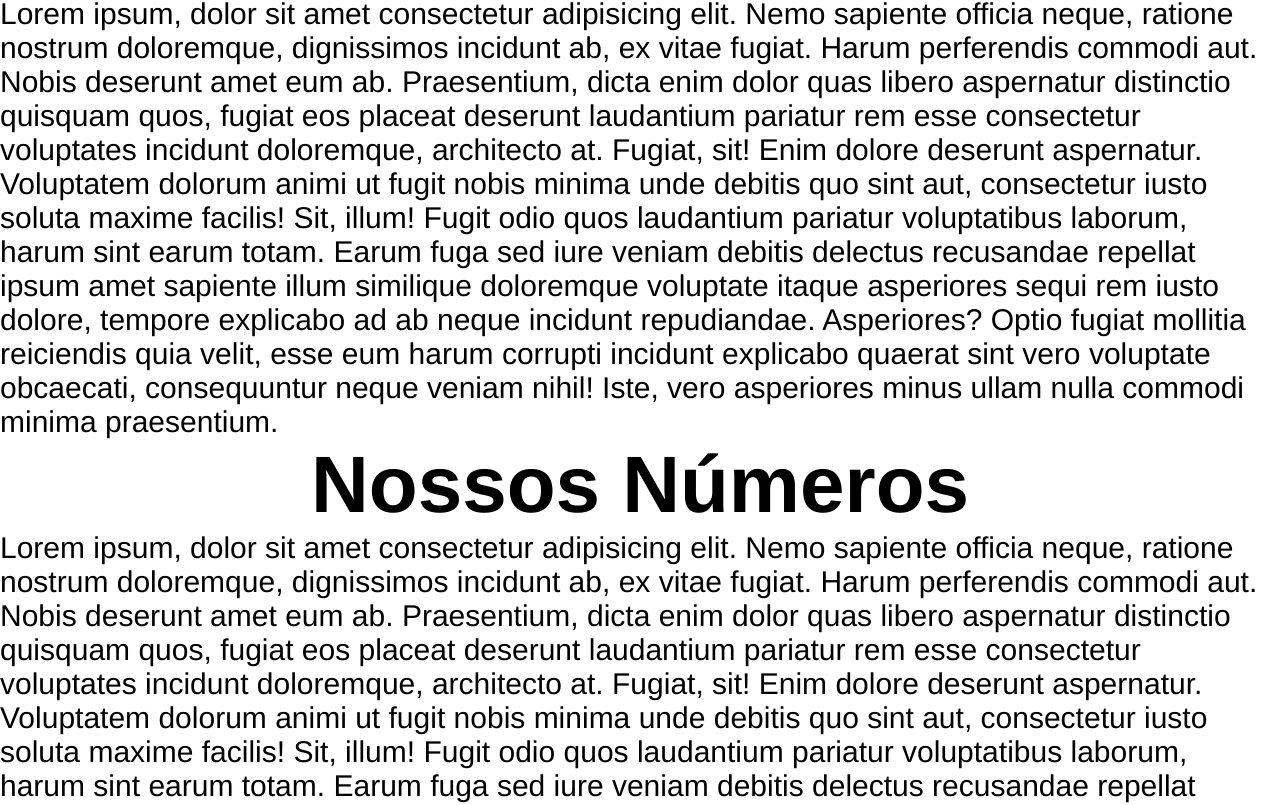
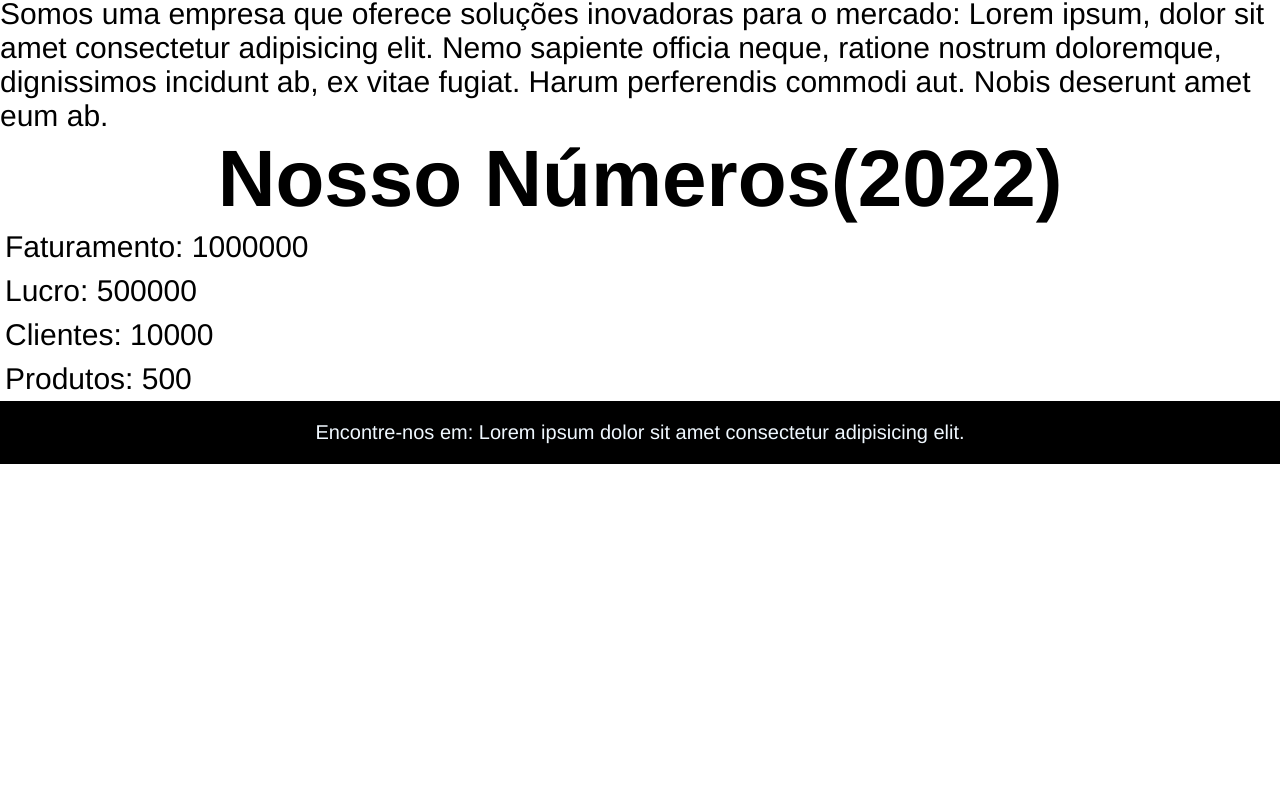
Before and after one commit to gabrimoreira/desafioreact, a React (Create React App) app: page / in a window 1280 px wide. Shown: the part 895-1700 px from the top of the page. After the commit the page ends 1359 px from the top, so only its background shows below. Built offline with nearby package versions, Linux system fonts and the light colour scheme.

Commit message:
Alteração TitleText NumberList: Adicionei o uso de props para esses componentes

```diff
--- /dev/null
+++ b/src/Components/NumberList.jsx
@@ -0,0 +1,18 @@
+import '../Style/NumberList.css'
+function NumberList(props) {
+    return (
+      <div className="sessao">
+        <h1 className="titulo">{props.titulo}</h1>
+        <ul className="lista">
+          {props.numeros.map((numero) => (
+            <li className="item" key={numero.nome}>
+              <span className="nome">{numero.nome}</span>
+              <span className="valor">{numero.valor}</span>
+            </li>
+          ))}
+        </ul>
+      </div>
+    );
+  }
+
+  export default NumberList;
--- a/src/Components/TitleText.jsx
+++ b/src/Components/TitleText.jsx
@@ -1,20 +1,10 @@
 import '../Style/TitleText.css'
 
-function TitleText(){
+function TitleText(props){
     return(
         <>
-            <h1 className="titulo">Nossa história</h1>
-            <p className="texto">Lorem ipsum, dolor sit amet consectetur adipisicing elit. Nemo sapiente officia neque, ratione nostrum doloremque, dignissimos incidunt ab, ex vitae fugiat. Harum perferendis commodi aut. Nobis deserunt amet eum ab.
-            Praesentium, dicta enim dolor quas libero aspernatur distinctio quisquam quos, fugiat eos placeat deserunt laudantium pariatur rem esse consectetur voluptates incidunt doloremque, architecto at. Fugiat, sit! Enim dolore deserunt aspernatur.
-            Voluptatem dolorum animi ut fugit nobis minima unde debitis quo sint aut, consectetur iusto soluta maxime facilis! Sit, illum! Fugit odio quos laudantium pariatur voluptatibus laborum, harum sint earum totam.
-            Earum fuga sed iure veniam debitis delectus recusandae repellat ipsum amet sapiente illum similique doloremque voluptate itaque asperiores sequi rem iusto dolore, tempore explicabo ad ab neque incidunt repudiandae. Asperiores?
-            Optio fugiat mollitia reiciendis quia velit, esse eum harum corrupti incidunt explicabo quaerat sint vero voluptate obcaecati, consequuntur neque veniam nihil! Iste, vero asperiores minus ullam nulla commodi minima praesentium.</p>
-            <h1 className="titulo">Nossos Números</h1>
-            <p className="texto">Lorem ipsum, dolor sit amet consectetur adipisicing elit. Nemo sapiente officia neque, ratione nostrum doloremque, dignissimos incidunt ab, ex vitae fugiat. Harum perferendis commodi aut. Nobis deserunt amet eum ab.
-            Praesentium, dicta enim dolor quas libero aspernatur distinctio quisquam quos, fugiat eos placeat deserunt laudantium pariatur rem esse consectetur voluptates incidunt doloremque, architecto at. Fugiat, sit! Enim dolore deserunt aspernatur.
-            Voluptatem dolorum animi ut fugit nobis minima unde debitis quo sint aut, consectetur iusto soluta maxime facilis! Sit, illum! Fugit odio quos laudantium pariatur voluptatibus laborum, harum sint earum totam.
-            Earum fuga sed iure veniam debitis delectus recusandae repellat ipsum amet sapiente illum similique doloremque voluptate itaque asperiores sequi rem iusto dolore, tempore explicabo ad ab neque incidunt repudiandae. Asperiores?
-            Optio fugiat mollitia reiciendis quia velit, esse eum harum corrupti incidunt explicabo quaerat sint vero voluptate obcaecati, consequuntur neque veniam nihil! Iste, vero asperiores minus ullam nulla commodi minima praesentium.</p>
+            <h1 className="titulo">{props.title}</h1>
+            <p className="texto">{props.text}</p>
         </>
     )
 }
--- a/src/Pages/Main.jsx
+++ b/src/Pages/Main.jsx
@@ -2,17 +2,28 @@ import Navbar from "../Components/Navbar"
 import Footer from "../Components/Footer"
 import Slider from "../Components/Slider"
 import TitleText from "../Components/TitleText"
+import NumberList from "../Components/NumberList"
 import "../Style/Main.css"
 
 
 
 function Main(){
-
+    const numeros = [
+        { nome: 'Faturamento: ', valor: 1000000},
+        { nome: 'Lucro: ', valor: 500000},
+        { nome: 'Clientes: ', valor: 10000},
+        { nome: 'Produtos: ', valor: 500},
+      ];
     return(
         <div className="main">
             <Navbar/>
             <Slider/>
-            <TitleText></TitleText>
+            <TitleText
+        title="Nossa história"
+        text="Somos uma empresa que oferece soluções inovadoras para o mercado:
+        Lorem ipsum, dolor sit amet consectetur adipisicing elit. Nemo sapiente officia neque, ratione nostrum doloremque, dignissimos incidunt ab, ex vitae fugiat. Harum perferendis commodi aut. Nobis deserunt amet eum ab."
+      />
+            <NumberList numeros={numeros} titulo = {"Nosso Números(2022)"} />
             <Footer/>
         </div>
     )
--- /dev/null
+++ b/src/Style/NumberList.css
@@ -0,0 +1,13 @@
+.sessao{
+    width: 100%;
+}
+
+.titulo{
+    text-align: center;
+}
+.item{
+    list-style: none;
+    font-size: 30px;
+    padding: 5px;
+    margin-right: auto;
+}
--- a/src/index.js
+++ b/src/index.js
@@ -6,6 +6,7 @@ import { BrowserRouter as Router,Routes, Route} from 'react-router-dom';
 import Contato from './Pages/Contato';
 import Sobre from './Pages/Sobre';
 import Quiz from './Pages/Quiz';
+
 const root = ReactDOM.createRoot(document.getElementById('root'));
 root.render(
   <React.StrictMode>
```
